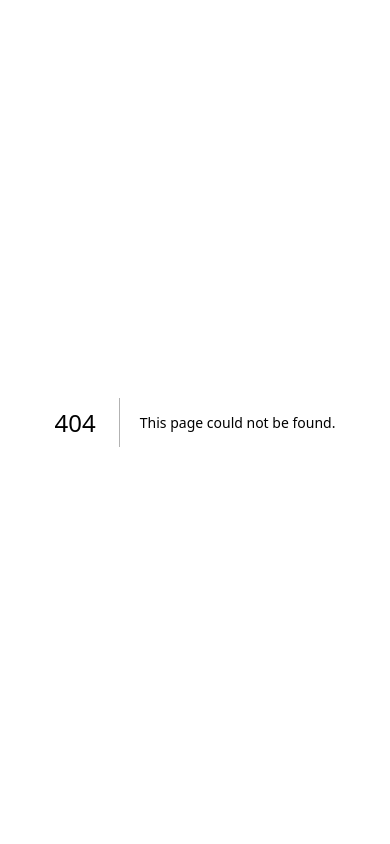
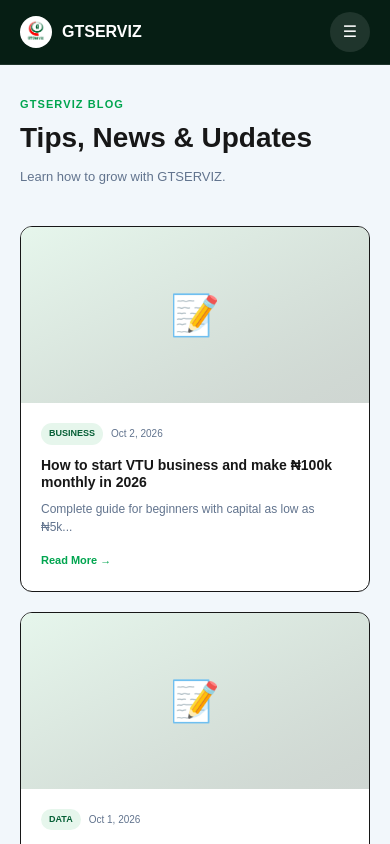
Before and after one commit to rajdolla/gtserviz-frontend, a Next.js app: page /blog in a window 390 px wide. Before the commit this address had no page. Shown: the top 844 px of the page. Built offline with nearby package versions, Linux system fonts and the light colour scheme.

Commit message:
Create BlogPage component with posts and layout
This component displays a blog page with a header, posts, and a footer. It includes a responsive design with navigation links and a button to toggle a mobile menu.

```diff
--- /dev/null
+++ b/app/blog/page.tsx
@@ -0,0 +1,51 @@
+"use client";
+import Link from "next/link";
+import Image from "next/image";
+import { useState } from "react";
+
+export default function BlogPage() {
+  const [open, setOpen] = useState(false);
+  const posts = [
+    {t:"How to start VTU business and make ₦100k monthly in 2026",d:"Complete guide for beginners with capital as low as ₦5k...",date:"Oct 2, 2026",cat:"BUSINESS"},
+    {t:"Cheapest data plans this month - MTN vs Airtel vs Glo",d:"We compared all networks to find the best deal...",date:"Oct 1, 2026",cat:"DATA"},
+    {t:"GTServiz API documentation - Integrate VTU in 5 minutes",d:"For developers who want to build with our API...",date:"Sep 28, 2026",cat:"API"},
+    {t:"How to pay electricity bills online in Nigeria",d:"Step by step guide to buy IKEDC, EKEDC tokens...",date:"Sep 25, 2026",cat:"BILLS"},
+    {t:"Why GTServiz is the best SubPlug alternative",d:"Faster delivery, cheaper rates, 24/7 support...",date:"Sep 20, 2026",cat:"NEWS"},
+    {t:"JAMB, WAEC, NECO pins now available instantly",d:"Get exam pins delivered to your email in 30 seconds...",date:"Sep 18, 2026",cat:"EDUCATION"},
+  ];
+  return (
+    <div className="min-h-screen bg-[#f2f7fb]">
+      <header className="fixed top-0 w-full z-[100] bg-[#061e14] border-b border-white/10">
+        <div className="max-w-[1240px] mx-auto px-5 h-[64px] flex items-center justify-between">
+          <Link href="/" className="flex items-center gap-2.5"><div className="w-8 h-8 bg-white rounded-full overflow-hidden"><Image src="/logo.png" alt="GT" width={32} height={32}/></div><span className="text-white font-black">GTSERVIZ</span></Link>
+          <nav className="hidden lg:flex gap-6 text-[13px] text-white/60"><Link href="/">Home</Link><Link href="/pricing">Pricing</Link><Link href="/store">Store</Link><Link href="/blog" className="text-[#00A54F] font-bold border-b-2 border-[#00A54F] py-5">Blog</Link></nav>
+          <Link href="/signup" className="hidden lg:block px-5 py-2.5 rounded-full bg-[#00A54F] text-white text-[12px] font-black">Create Account</Link>
+          <button onClick={()=>setOpen(!open)} className="lg:hidden w-10 h-10 rounded-full bg-white/10 text-white">{open?"✕":"☰"}</button>
+        </div>
+      </header>
+
+      <section className="pt-24 pb-16">
+        <div className="max-w-[1240px] mx-auto px-5">
+          <p className="text-[#00A54F] text-[11px] font-black tracking-widest">GTSERVIZ BLOG</p>
+          <h1 className="text-[28px] font-black mt-1">Tips, News & Updates</h1>
+          <p className="text-[13px] text-slate-500 mt-2">Learn how to grow with GTSERVIZ.</p>
+
+          <div className="grid md:grid-cols-3 gap-5 mt-10">
+            {posts.map((p,i)=>(
+              <div key={i} className="bg-white border rounded-xl overflow-hidden hover:shadow-lg transition">
+                <div className="h-44 bg-gradient-to-br from-[#e6f6ec] to-[#0e3320]/20 flex items-center justify-center text-[40px]">📝</div>
+                <div className="p-5">
+                  <div className="flex gap-2 items-center"><span className="px-2 py-1 bg-[#e6f6ec] text-[#065F36] text-[9px] font-black rounded-full">{p.cat}</span><span className="text-[10px] text-slate-500">{p.date}</span></div>
+                  <h3 className="font-black text-[14px] mt-3 leading-tight">{p.t}</h3>
+                  <p className="text-[12px] text-slate-500 mt-2 line-clamp-2">{p.d}</p>
+                  <button className="mt-4 text-[#00A54F] text-[11px] font-black">Read More →</button>
+                </div>
+              </div>
+            ))}
+          </div>
+        </div>
+      </section>
+      <footer className="bg-[#0b1f35] text-white/60 py-8 text-center text-[12px]">© 2026 GTSERVIZ Blog • 07012222025</footer>
+    </div>
+  )
+}
```
